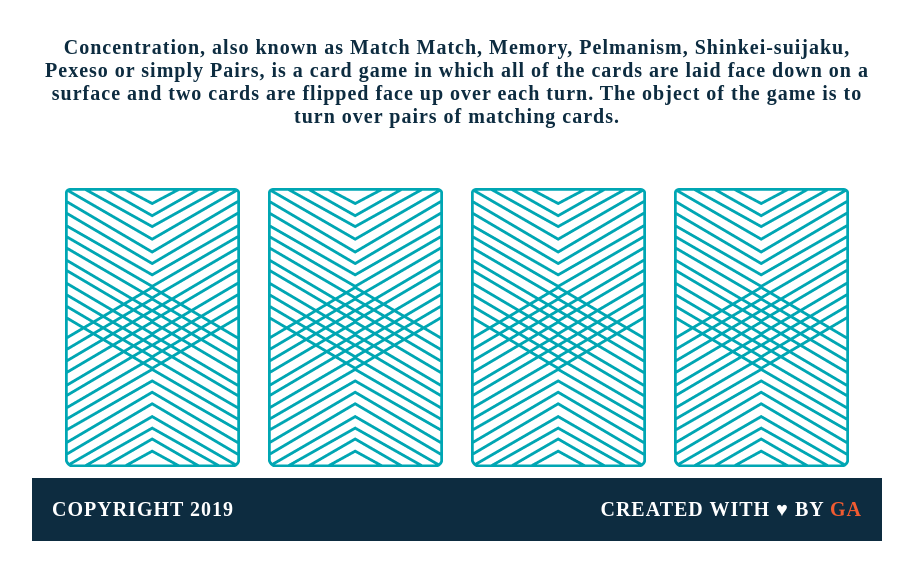
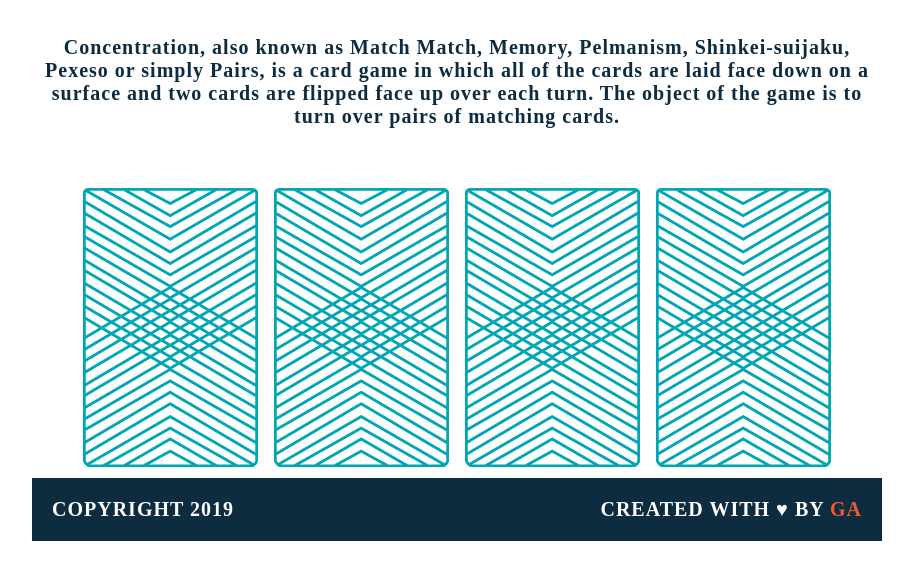
Before and after one commit to younhash/wdi-fundamentals-memorygame, a plain HTML site: page memory_game/index.html in a window 1280 px wide. Shown: the part 444-1020 px from the top of the page, without its empty margins (183-1096 px from the left). Drawn offline with Linux system fonts and the light colour scheme.

Commit message:
created game logic

```diff
--- a/memory_game/index.html
+++ b/memory_game/index.html
@@ -20,12 +20,18 @@
     <h2>Instructions</h2>
     <p>Concentration, also known as Match Match, Memory, Pelmanism, Shinkei-suijaku, Pexeso or simply Pairs, is a card game in which all of the cards are laid face down on a surface and two cards are flipped face up over each turn. The object of the game is to turn over pairs of matching cards.</p>
 
-    <div>
+    <!--<div>
       <img src="images/back.png" alt="Queen of Dimonds">
       <img src="images/back.png" alt="Queen of Hearts">
       <img src="images/back.png" alt="King of Dimonds">
       <img src="images/back.png" alt="King of Hearts">
     </div>
+    Replace them with the following but we will do this with javaScript.
+  -->
+    <div id="game-board" class="board clearfix">
+
+    </div>
+
     <footer class="clearfix">
       <p class="Copyright">Copyright 2019</p>
       <p class="message">Created with &hearts; by <span class="name">GA</span></p>
--- a/memory_game/js/main.js
+++ b/memory_game/js/main.js
@@ -25,14 +25,16 @@ var cards = [
 cardsInPlay = [];
 
 function checkForMatch() {
+  document.getElementById('game-board').setAttribute('src', cards.cardImage);
   if (cardsInPlay[0] === cardsInPlay[1]) {
     alert("you found a match!");
   } else {
     alert("Sorry, try again.");
-  }
-}
+  };
+};
 
-function flipCard(cardId) {
+function flipCard() {
+  var cardId = this.getAttribute('data-id');
   console.log("User flipped " + cards[cardId].rank);
   console.log(cards[cardId].cardImage);
   console.log(cards[cardId].suit);
@@ -41,11 +43,22 @@ function flipCard(cardId) {
 
   if (cardsInPlay.length === 2) {
     checkForMatch();
-  }
-}
+  };
+};
 
-flipCard(0);
-flipCard(2);
+function createBoard() {
+  for(var i=0; i<cards.length; i++) {
+    var cardElement = document.createElement('img');
+    cardElement.setAttribute('src', 'images/back.png');
+    cardElement.setAttribute('data-id', i);
+    cardElement.addEventListener('click', flipCard);
+    document.getElementById('game-board').appendChild(cardElement);
+    //cardElement.appendChild('game-board');
+  };
+
+};
+
+createBoard();
 
 
 
```
